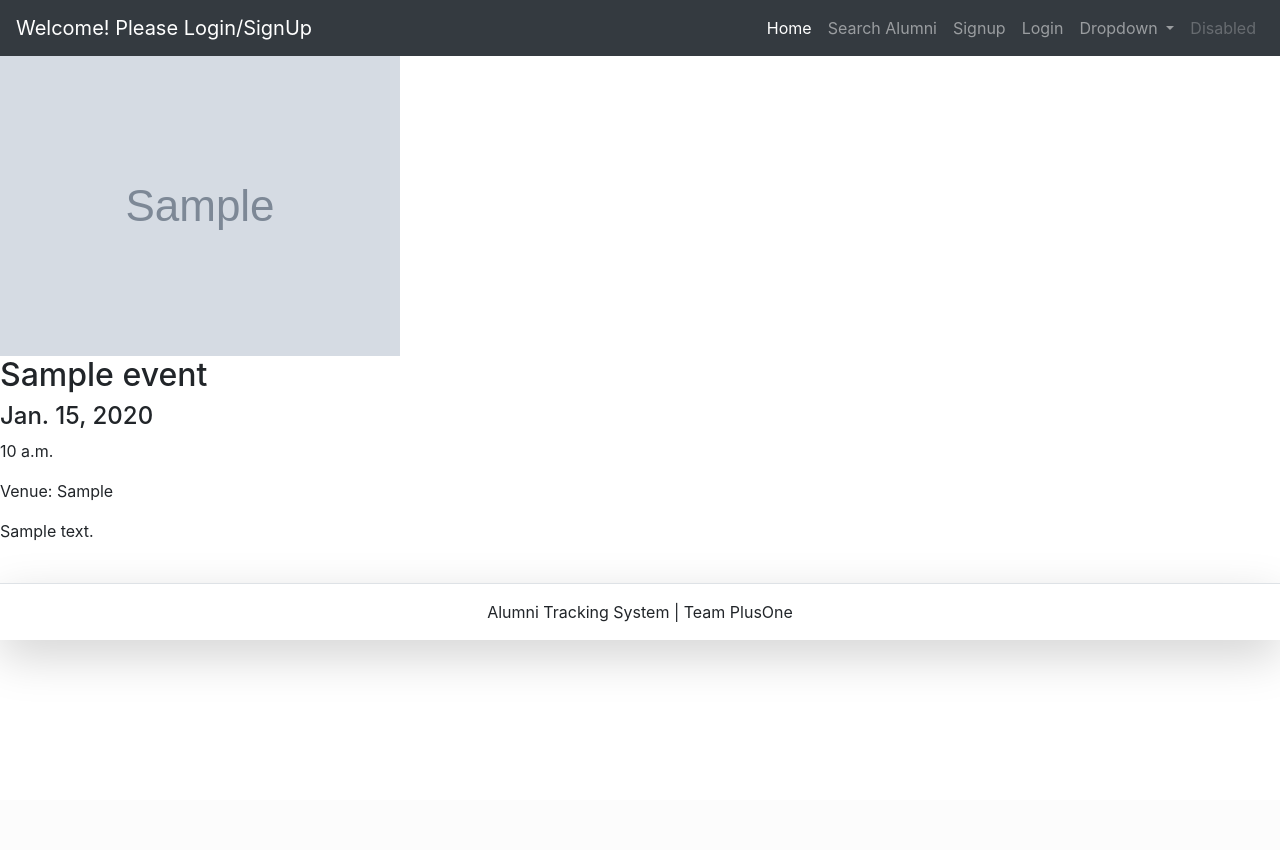
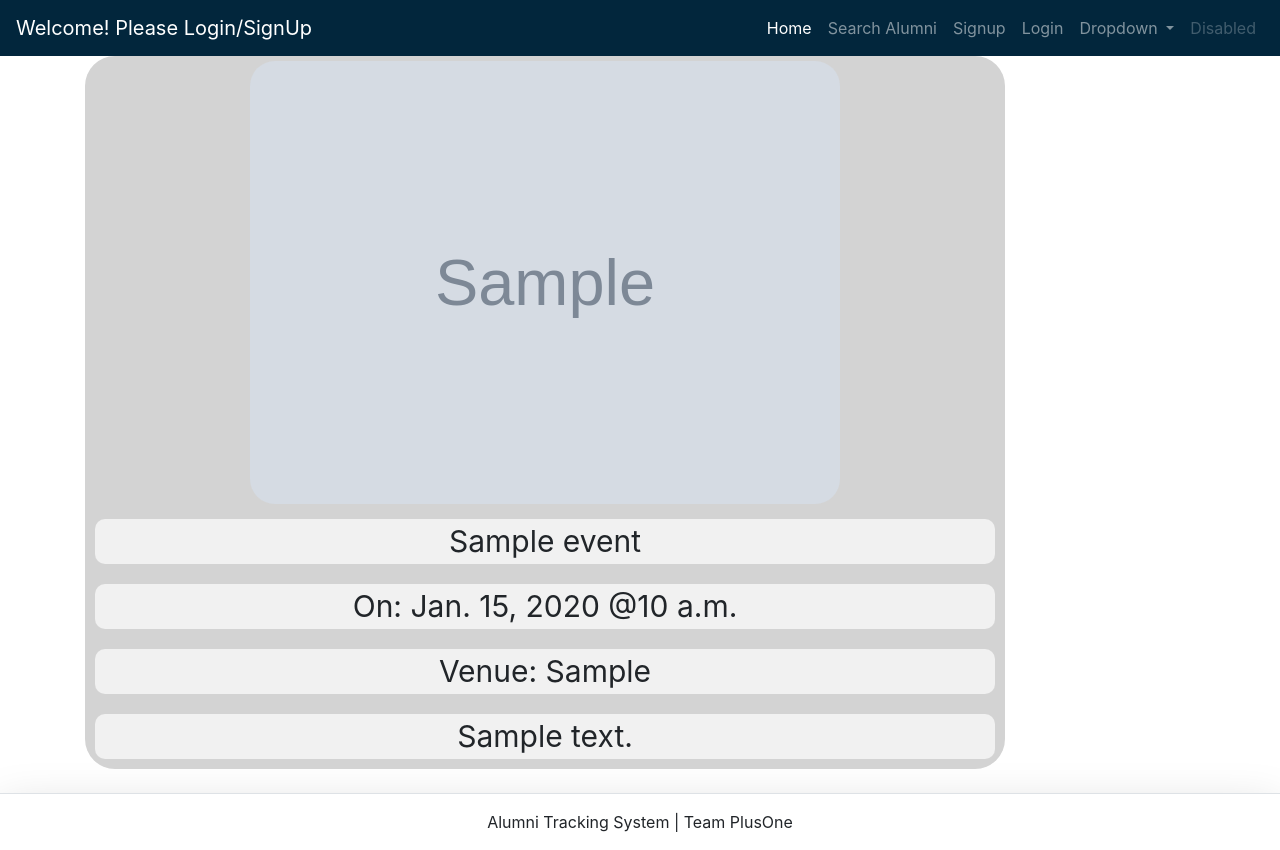
Before and after one commit to chiragagarwal54/AlumniTrackingSystem, a Django app: page /event/1 in a window 1280 px wide. Before the commit the page ends 665 px from the top, so only its background shows below. Run offline with Django 3.2, Linux system fonts and the light colour scheme; tables that the repository leaves empty hold one stand-in row (values such as "Sample post"); grey boxes marked "Sample" are stand-in pictures; some libraries are stand-ins or nearby versions.

Commit message:
[FIX] UI Changes

```diff
--- a/base/templates/snippets/header.html
+++ b/base/templates/snippets/header.html
@@ -1,5 +1,5 @@
 <!-- header -->
-<nav class="navbar navbar-expand-lg navbar-dark bg-dark">
+<nav class="navbar navbar-expand-lg navbar-dark" style="background-color: #02263c;">
   <a class="navbar-brand" href="/">
     {% if user.is_authenticated %}
     Hello {{request.user.first_name}}
--- a/base/templates/snippets/show-news-events.html
+++ b/base/templates/snippets/show-news-events.html
@@ -26,7 +26,7 @@
     font-size: 1.5rem;
   }
   #home-news > div > div.section-content > p.separator{
-    border-bottom: 2px solid #086490;
+    border-bottom: 2px solid #02263c;
     box-sizing: border-box;
     width: 30%;
     margin: 0.5rem auto 0;
@@ -68,7 +68,7 @@
 
   #home-events > div > div.section-content > div> a > p.date{
     text-align: center;
-    background-color: #086490;
+    background-color: #02263c;
     color: white;
     margin-bottom: 0;
     margin-left: 30px;
--- a/base/templates/snippets/story-section.html
+++ b/base/templates/snippets/story-section.html
@@ -62,7 +62,7 @@
               <p class="story-title">{{storyitem.title}}</p>
               <p class="story-author">By {{storyitem.user.first_name}} {{storyitem.user.last_name}}</p>
               <p class="separator"></p>
-              <p class="story-body">{{storyitem.body}}</p>
+              <p class="story-body">{{storyitem.body|slice:":100"}}</p>
             </a>
           </div>
           <a href="{% url 'base:speceficstory' storyitem.id %}" class="read-full"><p class="read-full">Read Full Story</p></a>
--- a/base/templates/specific-event.html
+++ b/base/templates/specific-event.html
@@ -2,13 +2,59 @@
 
 {% block content %}
 
-{% if event.image %}
-  <img src="{{event.image.url}}">
-{% endif %}
-<h2>{{event.title}}</h2>
-<h4>{{event.start_date}}</h4>
-<p>{{event.start_time}}</p>
-<p>Venue: {{event.venue}}</p>
-<p>{{event.body}}</p>
+<style>
+  .flex-container {
+    display: flex;
+    flex-direction: column;
+    background-color:lightgrey;
+    border-radius: 30px;
+  }
+
+
+  .custom{
+    background-color: #f1f1f1;
+    width: auto;
+    margin: 10px;
+    text-align: center;
+    font-size: 30px;
+    border-radius: 10px;
+  }
+
+  .responsive {
+  width: 100%;
+  height: auto;
+  max-height: 600px;
+  max-width: 600px;
+  border-radius: 30px;
+  align-self: center;
+  padding: 5px;
+}
+  </style>
+
+
+<div class="container">
+  <div class="row">
+    <div class="col-md-10">
+      <div class="flex-container">
+        {% if event.image %}
+        <img class="responsive" src="{{event.image.url}}" alt="image cap">
+        {% endif %}
+        <div class="custom">
+          {{event.title}}
+        </div>
+        <div class="custom">
+          On:  {{event.start_date}}
+          @{{event.start_time}}
+        </div>
+        <div class="custom">
+          Venue: {{event.venue}}
+        </div>
+        <div class="custom">
+          {{event.body}}
+        </div>
+      </div>
+    </div>
+  </div>
+</div>
 
 {% endblock content %}
```
Also changed, not shown: accounts/templates/account/editprofile.html (+27 -4 lines), base/templates/specefic-story.html (+57 -4 lines).
